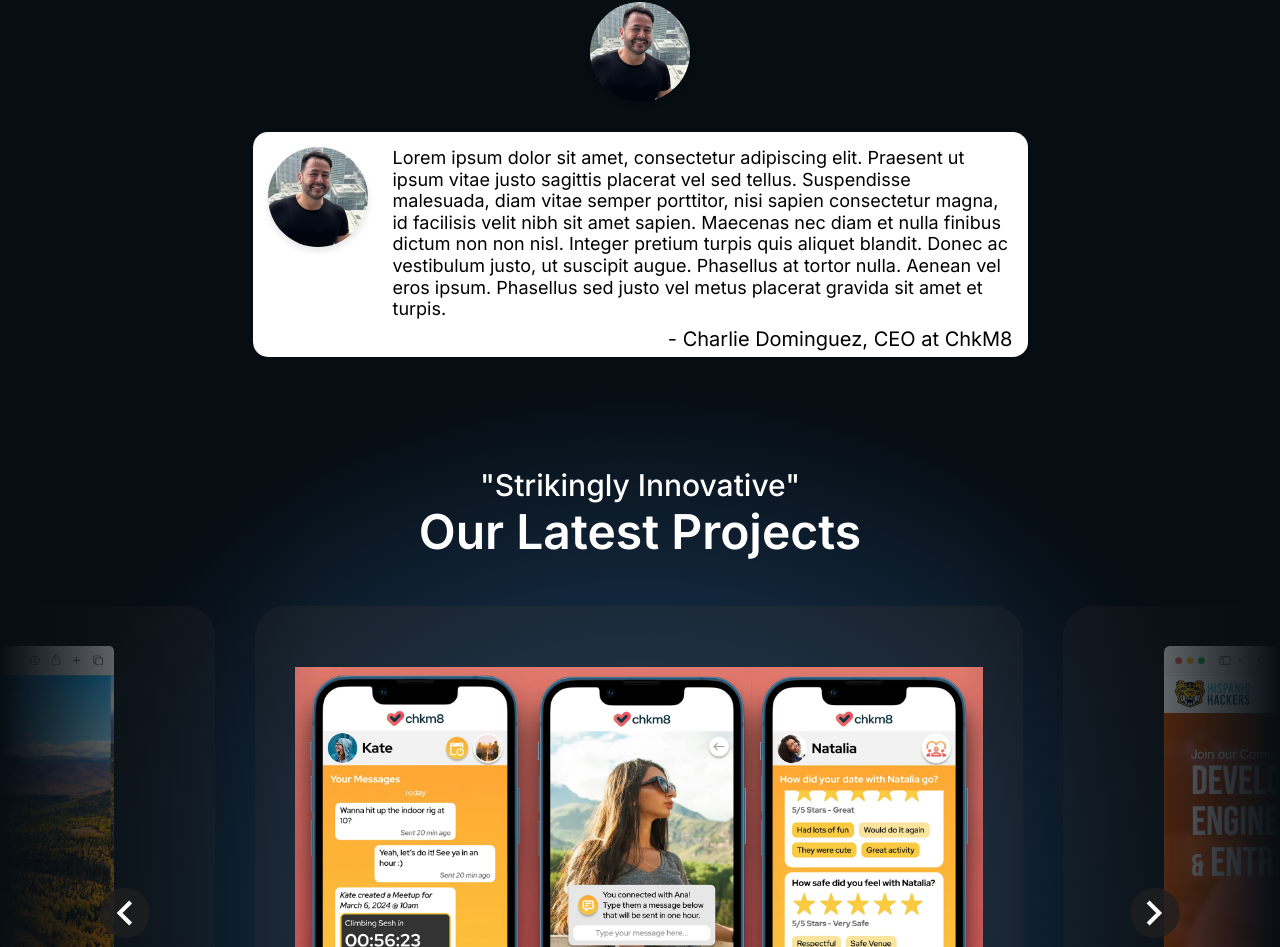
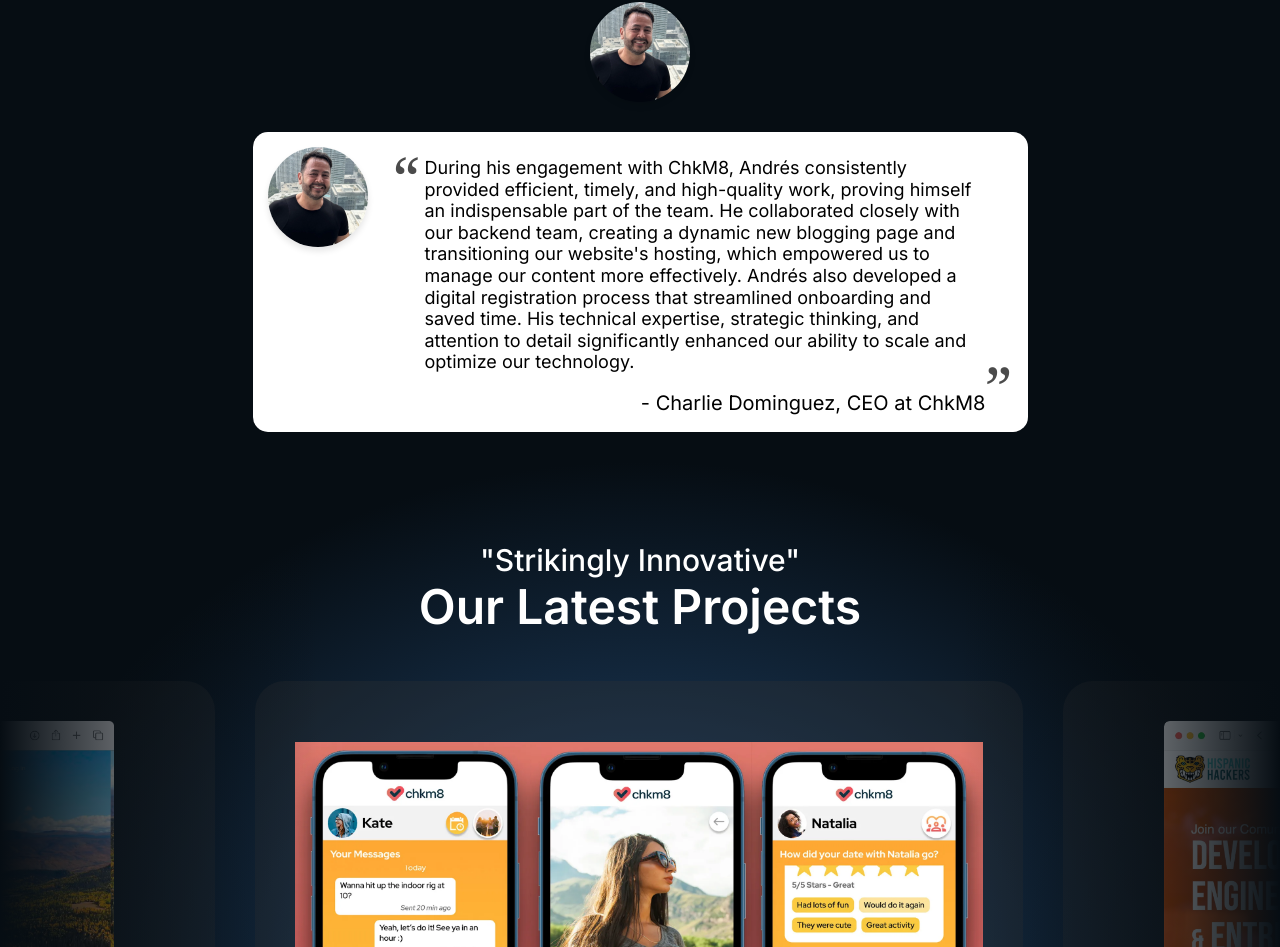
Before and after one commit to drebarrera/circlesquarelabs.com, a Next.js app: page / in a window 1280 px wide. Shown: the part 2007-2954 px from the top of the page. Built offline with nearby package versions, Linux system fonts and the light colour scheme.

Commit message:
Added Charlie Dominguez's quote to the site with styling changes to the community component

```diff
--- a/components/index/community.js
+++ b/components/index/community.js
@@ -31,7 +31,7 @@
                         })
                     }
                 </div>
-                <div className="p-[15px] bg-white flex w-full h-fit gap-[15px] flex-col md:w-[775px] md:h-[225px] md:gap-[25px] md:flex-row" style={ {'borderRadius': '15px'} }>
+                <div className="p-[15px] bg-white flex w-full h-fit gap-[15px] flex-col md:w-[775px] md:h-[300px] md:gap-[25px] md:flex-row" style={ {'borderRadius': '15px'} }>
                     <div className="relative w-[75px] h-[75px] md:w-[100px] md:h-[100px]">
                         <div className="relative w-[75px] h-[75px] md:w-[100px] md:h-[100px]">
                             <Image
@@ -42,9 +42,13 @@
                             />
                         </div>
                     </div>
-                    <div className="relative flex flex-col justify-between w-full md:w-[620px]">
+                    <div className="flex flex-row w-full md:w-[620px]">
+                    <div className="font-serif text-6xl mr-[5px] opacity-70">&ldquo;</div>
+                    <div className="relative flex flex-col justify-between mt-[10px]">
                         <quote className="font-normal text-md text-black pb-[5px] md:text-lg" style={ {'lineHeight': '1.2'} }>{selected["description"]}</quote>
                         <p className="font-normal text-right text-lg text-black md:text-xl">- {selected["name"]}, {selected["position"]} at {selected["company"]}</p>
+                    </div>
+                    <div className="font-serif text-6xl flex items-end opacity-70">&rdquo;</div>
                     </div>
                 </div>
             </div>
--- a/data/community.json
+++ b/data/community.json
@@ -1,3 +1,3 @@
 {
-    "Charlie Dominguez": {"name": "Charlie Dominguez", "company": "ChkM8", "position": "CEO", "description": "Lorem ipsum dolor sit amet, consectetur adipiscing elit. Praesent ut ipsum vitae justo sagittis placerat vel sed tellus. Suspendisse malesuada, diam vitae semper porttitor, nisi sapien consectetur magna, id facilisis velit nibh sit amet sapien. Maecenas nec diam et nulla finibus dictum non non nisl. Integer pretium turpis quis aliquet blandit. Donec ac vestibulum justo, ut suscipit augue. Phasellus at tortor nulla. Aenean vel eros ipsum. Phasellus sed justo vel metus placerat gravida sit amet et turpis."}
+    "Charlie Dominguez": {"name": "Charlie Dominguez", "company": "ChkM8", "position": "CEO", "description": "During his engagement with ChkM8, Andrés consistently provided efficient, timely, and high-quality work, proving himself an indispensable part of the team. He collaborated closely with our backend team, creating a dynamic new blogging page and transitioning our website's hosting, which empowered us to manage our content more effectively. Andrés also developed a digital registration process that streamlined onboarding and saved time. His technical expertise, strategic thinking, and attention to detail significantly enhanced our ability to scale and optimize our technology."}
 }
--- a/tailwind.config.js
+++ b/tailwind.config.js
@@ -12,6 +12,9 @@
         "gradient-conic":
           "conic-gradient(from 180deg at 50% 50%, var(--tw-gradient-stops))",
       },
+      fontFamily: {
+        serif: ['"Georgia"', 'serif'],
+      },
     },
   },
   plugins: [],
```
